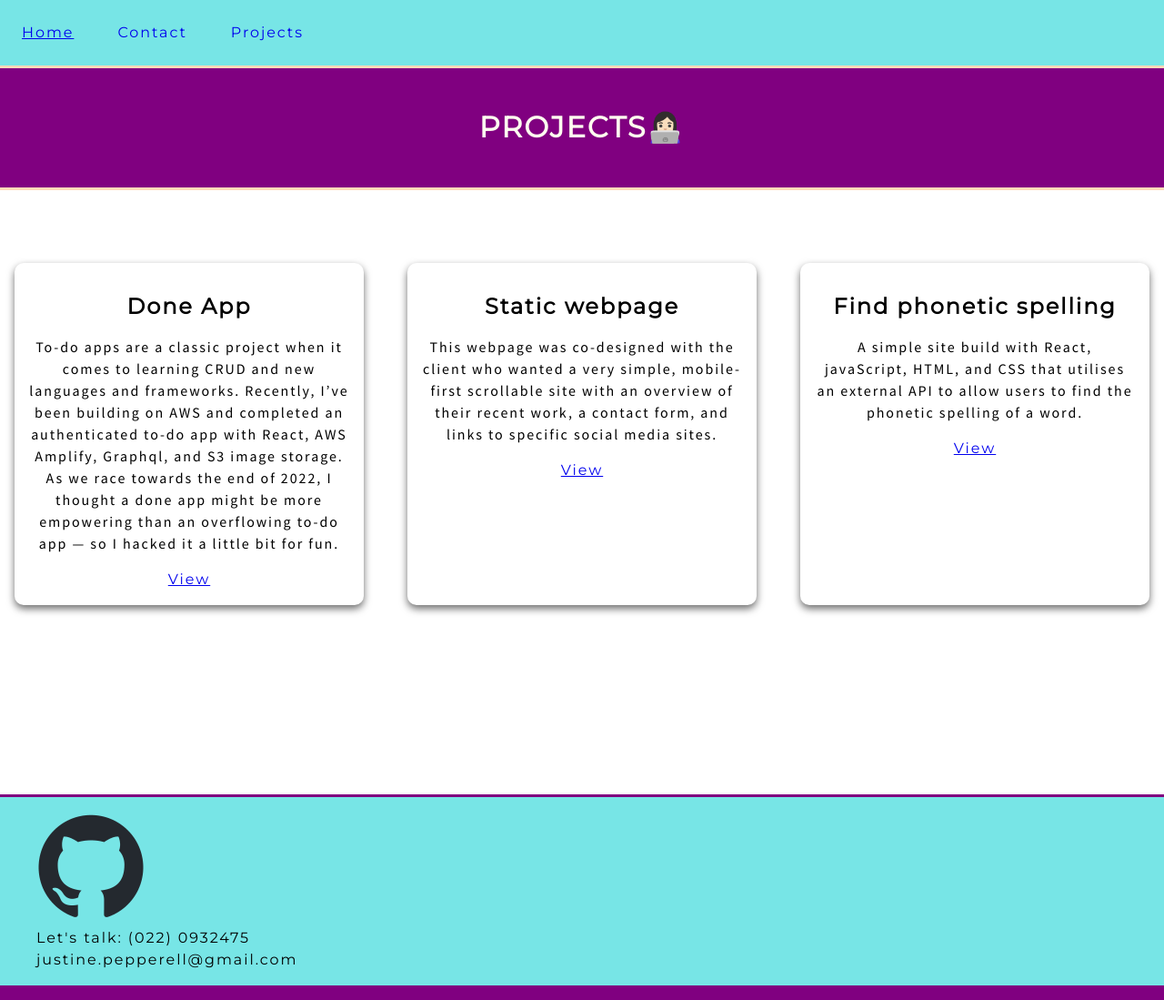
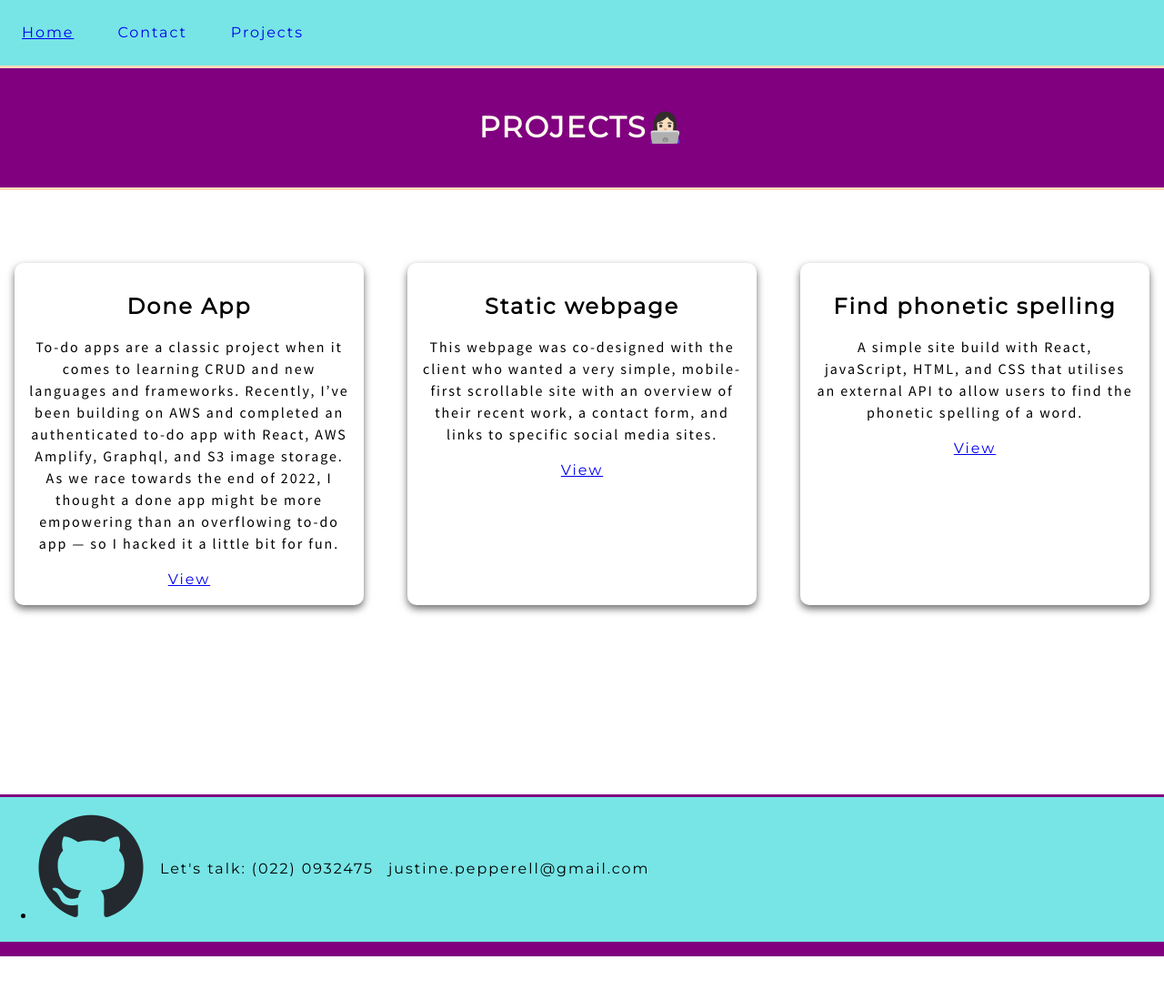
Before and after one commit to justine-pepperell/justine.github.io, a plain HTML site: page projects.html in a window 1280 px wide. Shown: the whole page at 91% size. After the commit the page ends 1051 px from the top, so only its background shows below. Drawn offline with Linux system fonts and the light colour scheme.

Commit message:
update footer

```diff
--- a/projects.html
+++ b/projects.html
@@ -72,7 +72,7 @@
   </div>
   <footer id="contact">
     <ul class="cluster-footer">
-      <li<a target="_blank" href="https://github.com/justine-pepperell"><img src="github-mark.png" alt="Github logo with profile link"></a></li>
+      <li> <a target="_blank" href="https://github.com/justine-pepperell"><img src="github-mark.png" alt="Github logo with profile link"></a></li>
       <li class="footer-text">Let's talk: (022) 0932475</li>
       <li class="footer-text">justine.pepperell@gmail.com</li>
     </ul>
```
